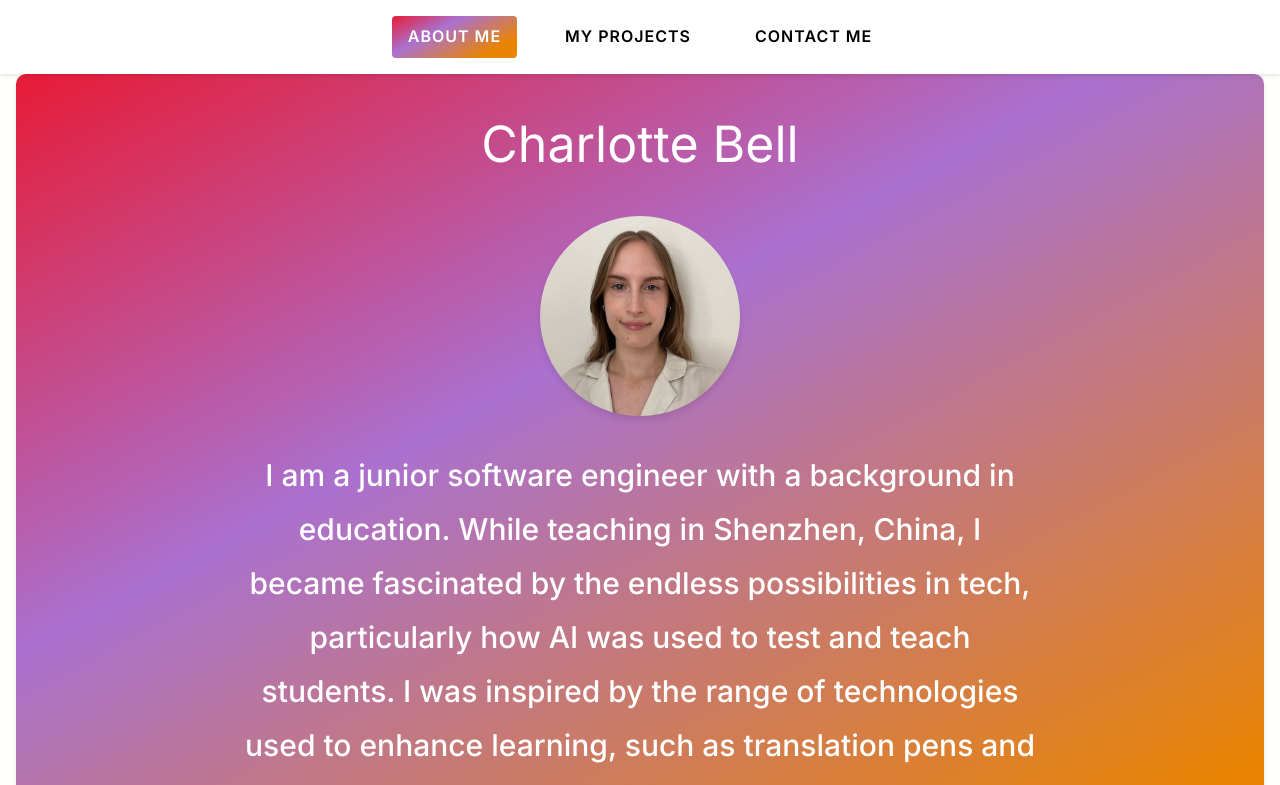
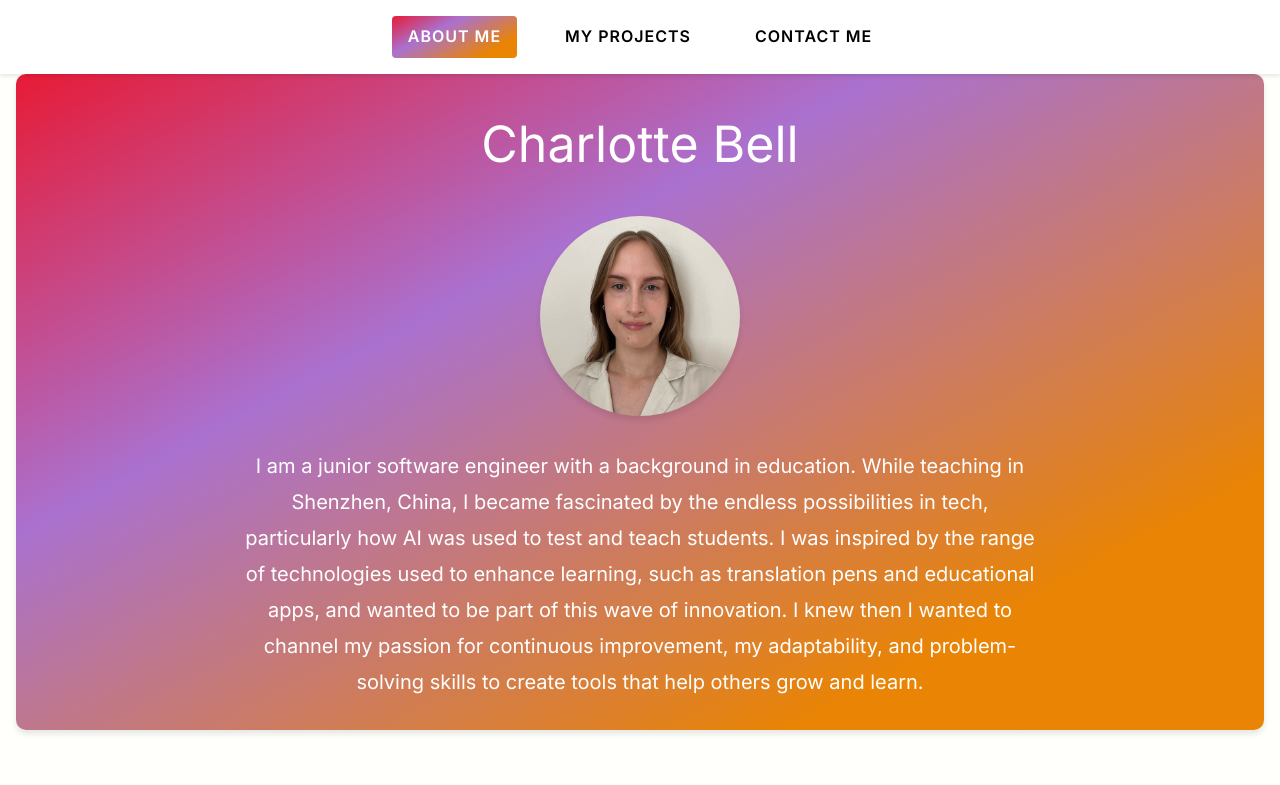
Before and after one commit to chargrace/portfolio, a Next.js app: page / in a window 1280 px wide. Shown: the top 785 px of the page. Built offline with nearby package versions, Linux system fonts and the light colour scheme.

Commit message:
fix: about font

```diff
--- a/components/about.module.css
+++ b/components/about.module.css
@@ -11,7 +11,7 @@
     font-weight: 400;
     color: white;
     display: flex;
-    font-size: 30px;
+    font-size: 20px;
     flex-direction: column;
     box-sizing: border-box
   }
@@ -47,7 +47,7 @@
   .about p {
     max-width: 800px;
     margin: 0 auto;
-    font-size: 20;
-    font-weight:500;
+    font-size: 20px;
+    font-weight:400;
     line-height: 1.8;
   }
```
